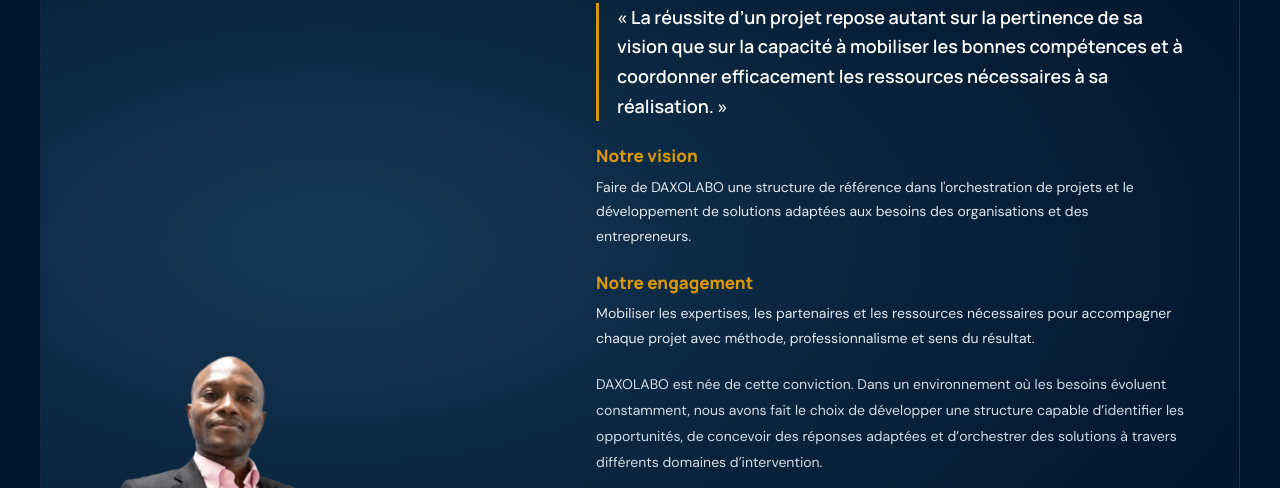
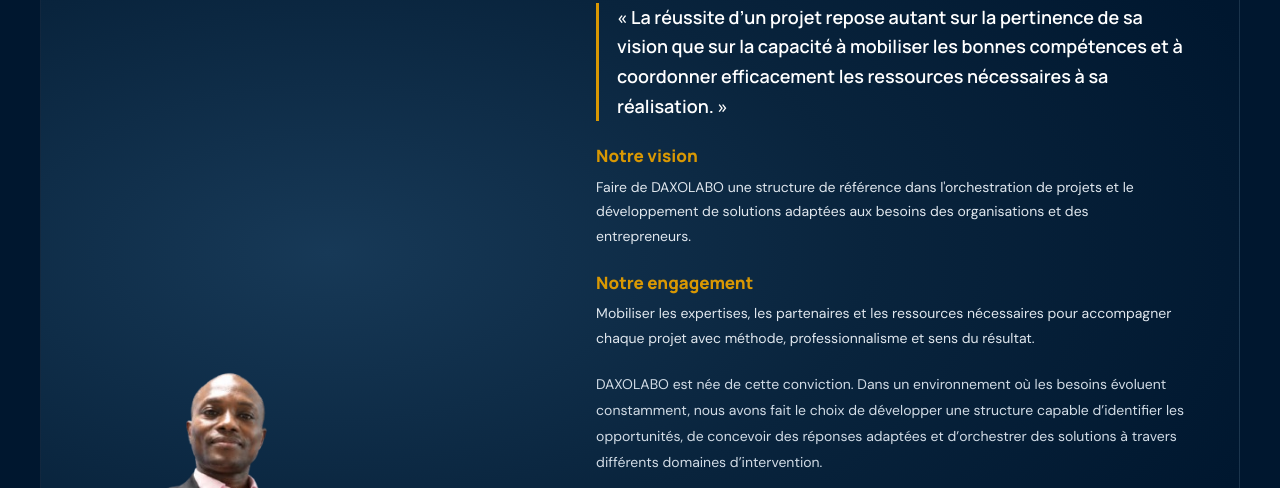
Before and after one commit to daxolabo/daxolabo-site, a plain HTML site: page equipe.html in a window 1280 px wide. Shown: the part 750-1238 px from the top of the page. Drawn offline with Linux system fonts and the light colour scheme.

Commit message:
Ajuste le portrait et harmonise la signature du promoteur

```diff
--- a/equipe.html
+++ b/equipe.html
@@ -9,7 +9,7 @@
 *{box-sizing:border-box}html{scroll-behavior:smooth;scroll-padding-top:90px}body{margin:0;font-family:"DM Sans",sans-serif;color:var(--ink)}a{color:inherit;text-decoration:none}.wrap{width:min(1200px,calc(100% - 48px));margin:auto}
 .header{height:76px;position:sticky;top:0;z-index:20;background:#06182bf2;backdrop-filter:blur(14px);border-bottom:1px solid #ffffff16;color:#fff}.navbox{height:100%;display:flex;align-items:center;justify-content:space-between}.logo{display:inline-flex;align-items:center}.brand-logo{display:block;width:auto;height:48px;max-width:210px;object-fit:contain}.nav{display:flex;align-items:center;gap:30px;font-size:14px;font-weight:600;text-transform:uppercase}.nav>a,.drop>a{transition:color .2s}.nav>a:hover,.drop>a:hover,.nav .current{color:var(--gold)}.contactlink{padding:13px 18px;background:var(--gold);color:var(--navy);border-radius:5px}.drop{position:relative}.drop>a:after{content:"⌄";margin-left:7px;color:var(--gold)}.dropmenu{display:none;position:absolute;top:100%;left:-18px;width:300px;padding:12px;background:#fff;color:var(--ink);box-shadow:0 18px 45px #00172f30;border-radius:7px;z-index:30}.drop.open .dropmenu,.drop:hover .dropmenu,.drop:focus-within .dropmenu{display:grid}.dropmenu a{padding:14px 12px;font-size:13px;line-height:1.45;border-radius:4px}.dropmenu a:hover{background:var(--paper);color:#9b6900}
 .hero{background:linear-gradient(115deg,rgba(0,23,47,.98),rgba(6,31,57,.94));color:#fff;padding:78px 0 70px;position:relative;overflow:hidden}.hero:after{content:"";position:absolute;width:420px;height:420px;border:1px solid #ffffff18;border-radius:50%;right:-110px;top:-190px;box-shadow:0 0 0 55px #ffffff08,0 0 0 110px #ffffff05}.hero .wrap{position:relative;z-index:1}.eyebrow,.kicker{font-size:12px;letter-spacing:.17em;text-transform:uppercase;font-weight:700;color:var(--gold)}h1{font:800 clamp(38px,5vw,62px)/1.08 Manrope;letter-spacing:-.055em;margin:18px 0 15px;max-width:850px}h1 em,h2 em{font-style:normal;color:var(--gold)}.hero p{font-size:16px;line-height:1.85;color:#d2dce6;max-width:720px}.crumb{font-size:12px;color:#b7c4d1;margin-bottom:20px}.crumb a{color:#fff}
-.promoter-section{background:var(--navy);padding:58px 0 70px}.promoter-card{position:relative;display:grid;grid-template-columns:.88fr 1.12fr;align-items:stretch;min-height:660px;overflow:hidden;background:radial-gradient(ellipse at 24% 45%,#173957 0%,#09243d 42%,#00172F 78%);border:1px solid #ffffff12;border-radius:8px;isolation:isolate}.promoter-photo{display:block;align-self:end;width:100%;height:100%;max-height:660px;object-fit:contain;object-position:center bottom;padding:18px 0 0 12px}.promoter-copy{position:relative;z-index:2;width:100%;margin:0;padding:52px 54px 48px 28px;color:#fff}.promoter-copy .eyebrow{margin-bottom:18px}.promoter-copy h2{font:800 clamp(30px,3.4vw,43px)/1.14 Manrope;letter-spacing:-.045em;color:#fff;margin:0 0 10px}.promoter-copy h3{font:800 17px/1.3 Manrope;color:var(--gold);margin:24px 0 7px}.promoter-copy p.section-copy{font-size:14px;line-height:1.75;color:#e0e7ee;margin:0}.quote{font:600 18px/1.65 Manrope;color:#fff;border-left:3px solid var(--gold);padding-left:18px;margin:0 0 24px}.promoter-copy p.body-copy{font-size:14px;line-height:1.85;color:#d2dce6;margin:0 0 15px}.signature{font:700 13px Manrope;color:#fff;margin-top:26px}.signature span{display:block;color:var(--gold);font-size:11px;letter-spacing:.13em;text-transform:uppercase;margin-top:5px}
+.promoter-section{background:var(--navy);padding:58px 0 70px}.promoter-card{position:relative;display:grid;grid-template-columns:.88fr 1.12fr;align-items:stretch;min-height:660px;overflow:hidden;background:radial-gradient(ellipse at 24% 45%,#173957 0%,#09243d 42%,#00172F 78%);border:1px solid #ffffff12;border-radius:8px;isolation:isolate}.promoter-photo{display:block;align-self:stretch;width:100%;height:100%;max-height:none;min-height:0;object-fit:contain;object-position:center bottom;padding:52px 0 0 12px}.promoter-copy{position:relative;z-index:2;width:100%;margin:0;padding:52px 54px 48px 28px;color:#fff}.promoter-copy .eyebrow{margin-bottom:18px}.promoter-copy h2{font:800 clamp(30px,3.4vw,43px)/1.14 Manrope;letter-spacing:-.045em;color:#fff;margin:0 0 10px}.promoter-copy h3{font:800 17px/1.3 Manrope;color:var(--gold);margin:24px 0 7px}.promoter-copy p.section-copy{font-size:14px;line-height:1.75;color:#e0e7ee;margin:0}.quote{font:600 18px/1.65 Manrope;color:#fff;border-left:3px solid var(--gold);padding-left:18px;margin:0 0 24px}.promoter-copy p.body-copy{font-size:14px;line-height:1.85;color:#d2dce6;margin:0 0 15px}.signature{font:700 17px Manrope;color:#fff;margin-top:26px}.signature span{display:block;color:var(--gold);font-size:17px;letter-spacing:.13em;text-transform:uppercase;margin-top:5px}
 .commitment{background:var(--paper);padding:76px 0}.commitment-grid{display:grid;grid-template-columns:1fr 1.2fr;gap:70px;align-items:start}.commitment h2{font:800 clamp(30px,4vw,44px)/1.15 Manrope;letter-spacing:-.05em;color:var(--navy);margin:15px 0 0}.commitment-copy{font-size:15px;line-height:1.9;color:var(--muted);padding-top:4px}.commitment-copy strong{color:var(--navy)}.btn{display:inline-flex;align-items:center;gap:12px;padding:15px 19px;border-radius:5px;background:var(--gold);color:var(--navy);font-weight:700;font-size:12px;border:1px solid var(--gold);margin-top:18px}
 .footer{background:#061321;color:white;padding:58px 0 24px}.footgrid{display:grid;grid-template-columns:2fr 1fr 1fr;gap:38px;padding-bottom:38px}.footer .brand-logo{height:58px;max-width:245px}.footer p,.footer a{font-size:15px;color:#b4c0cc;line-height:1.9}.footer h4{font-size:11px;letter-spacing:.16em;color:var(--gold)}.footbottom{border-top:1px solid #ffffff25;padding-top:18px;display:flex;justify-content:space-between;font-size:11px;color:#8d9baa}
 @media(max-width:850px){.nav{gap:16px}.promoter-card{min-height:620px;grid-template-columns:.82fr 1.18fr}.promoter-photo{max-height:620px;padding-left:4px}.promoter-copy{padding:42px 32px 38px 18px}.commitment-grid{gap:35px}}
```
